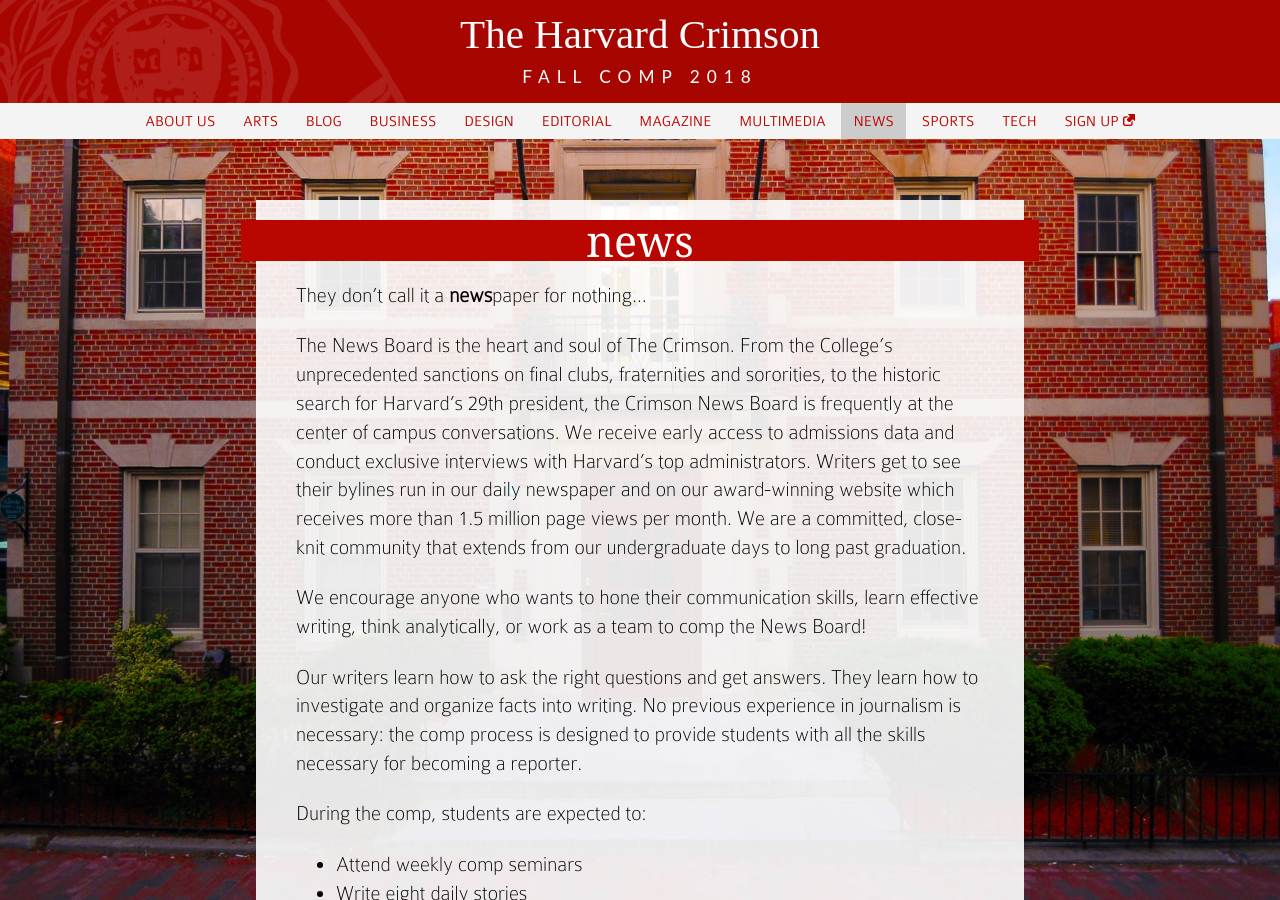
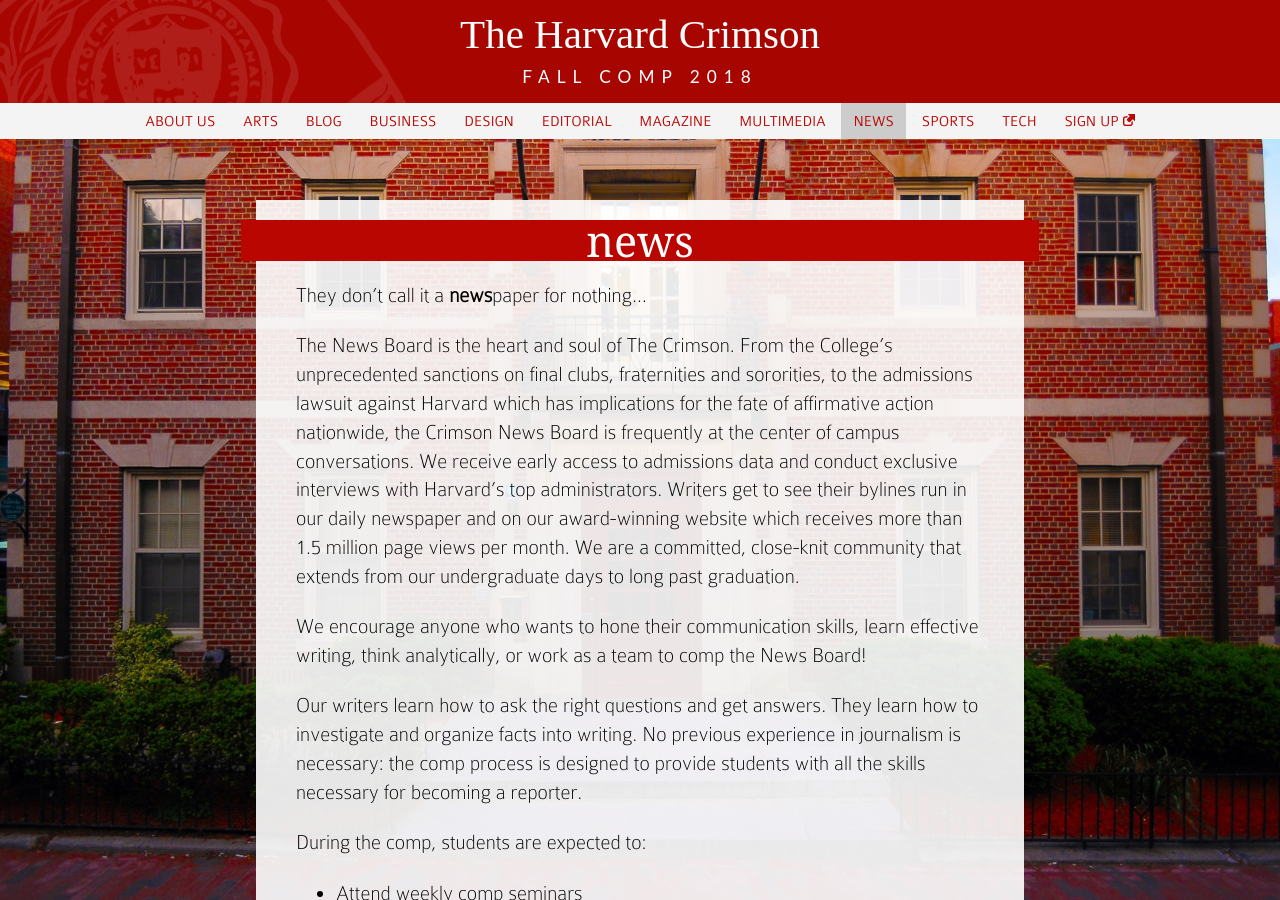
Before and after one commit to theharvardcrimson/visitas-site, a Jekyll site: the page built from news.html, in a window 1280 px wide and 900 px high. Built offline with Jekyll 4.4.1, drawn with Linux system fonts in a browser that asks for light colours.

Commit message:
change news comp description

```diff
--- a/news.html
+++ b/news.html
@@ -11,7 +11,7 @@
       They don&rsquo;t call it a <strong>news</strong>paper for nothing&hellip;
       </p>
       <p>
-        The News Board is the heart and soul of The Crimson. From the College&rsquo;s unprecedented sanctions on final clubs, fraternities and sororities, to the historic search for Harvard&rsquo;s 29th president, the Crimson News Board is frequently at the center of campus conversations. We receive early access to admissions data and conduct exclusive interviews with Harvard&rsquo;s top administrators. Writers get to see their bylines run in our daily newspaper and on our award-winning website which receives more than 1.5 million page views per month. We are a committed, close-knit community that extends from our undergraduate days to long past graduation.
+        The News Board is the heart and soul of The Crimson. From the College&rsquo;s unprecedented sanctions on final clubs, fraternities and sororities, to the admissions lawsuit against Harvard which has implications for the fate of affirmative action nationwide, the Crimson News Board is frequently at the center of campus conversations. We receive early access to admissions data and conduct exclusive interviews with Harvard&rsquo;s top administrators. Writers get to see their bylines run in our daily newspaper and on our award-winning website which receives more than 1.5 million page views per month. We are a committed, close-knit community that extends from our undergraduate days to long past graduation.
       </p>
       <p>
         We encourage anyone who wants to hone their communication skills, learn effective writing, think analytically, or work as a team to comp the News Board!
```
